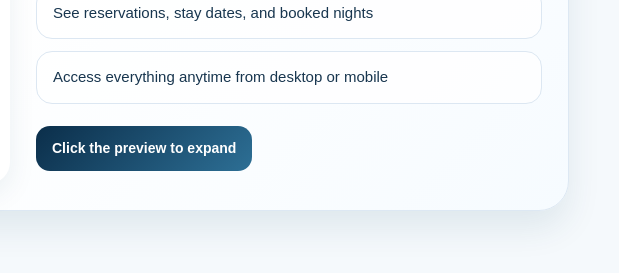
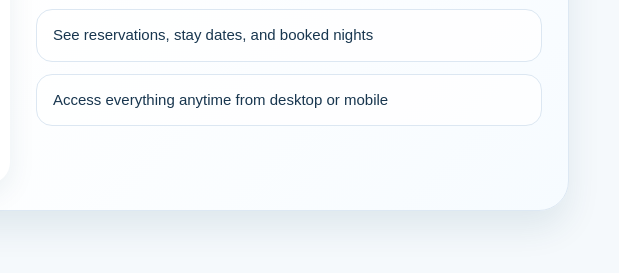
Before and after one commit to oceanvacationsmb/owner_income_report, a website: page newowner.html in a window 1280 px wide. Shown: the part 3241-3520 px from the top of the page, 661-1280 px from the left. Drawn offline with Linux system fonts and the light colour scheme.

Commit message:
Update newowner.html

```diff
--- a/newowner.html
+++ b/newowner.html
@@ -1098,7 +1098,7 @@
           <li>Access everything anytime from desktop or mobile</li>
         </ul>
 
-        <div class="portal-note">Click the preview to expand</div>
+
       </div>
     </div>
   </div>
```
